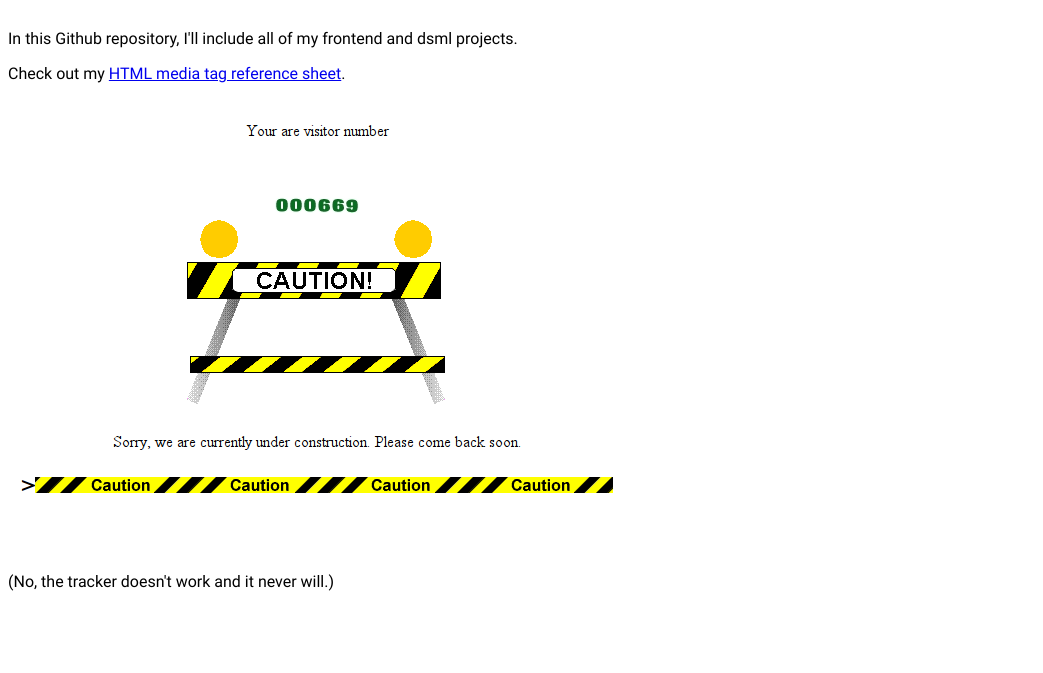
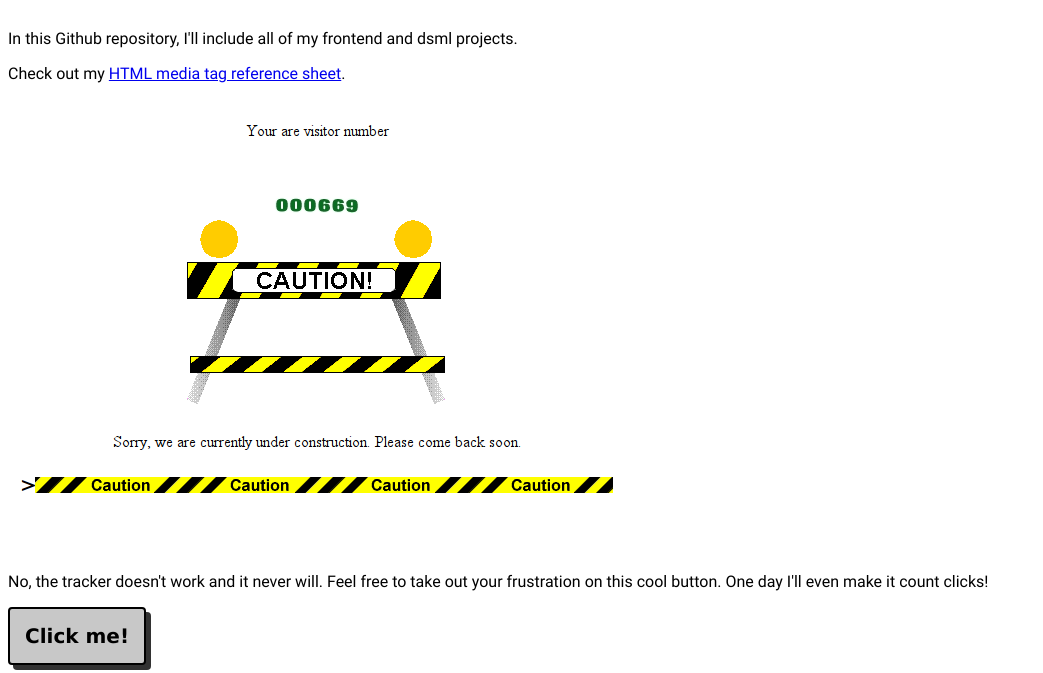
Before and after one commit to warrencjames/warrencjames.github.io, a plain HTML site: page index.html in a window 1280 px wide. Shown: the part 209-882 px from the top of the page, without its empty margins (0-1043 px from the left). Before the commit the page ends 816 px from the top, so only its background shows below. Drawn offline with Linux system fonts and the light colour scheme.

Commit message:
button on index.html

```diff
--- a/index.html
+++ b/index.html
@@ -15,7 +15,8 @@
     <p>Check out my <a href="./projects/frontend/prj_refsheet/index.html">HTML media tag reference sheet</a>.</p>
   </div>
   <img src="./resources/images/underconstruction.png" />
-  <p>(No, the tracker doesn't work and it never will.)</p>
+  <p>No, the tracker doesn't work and it never will. Feel free to take out your frustration on this cool button. One day I'll even make it count clicks!</p>
+  <button>Click me!</button>
 </body>
 
 </html>
--- a/resources/css/index.css
+++ b/resources/css/index.css
@@ -14,3 +14,27 @@ h1.title{
     position: relative;
     font-size: 3em;
 }
+
+button {
+    border: 2px solid black;
+    border-radius: 4px;
+    display: inline-block;
+    background-color: rgb(200, 200, 200);
+    color: black;
+    font-family: Verdana, sans-serif;
+    font-size: 20px;
+    font-weight: 600;
+    padding: 15px;
+    box-shadow: 5px 5px rgb(50, 50, 50);
+}
+
+button:hover {
+    color: rgb(50, 50, 50);
+    background-color: white;
+    cursor: pointer;
+}
+
+button:active {
+    box-shadow: 3px 3px rgb(20, 20, 20);
+    transform: translate(2px, 2px);
+}
```
